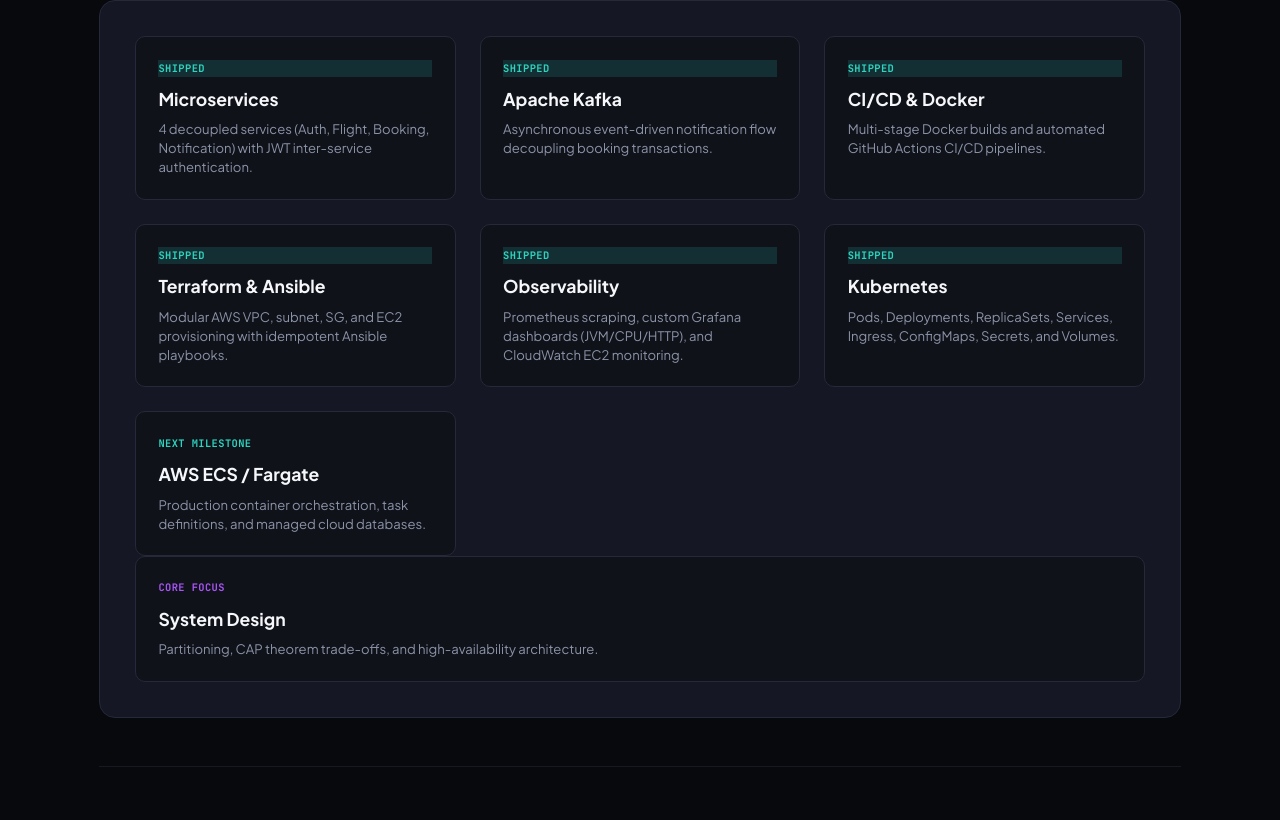
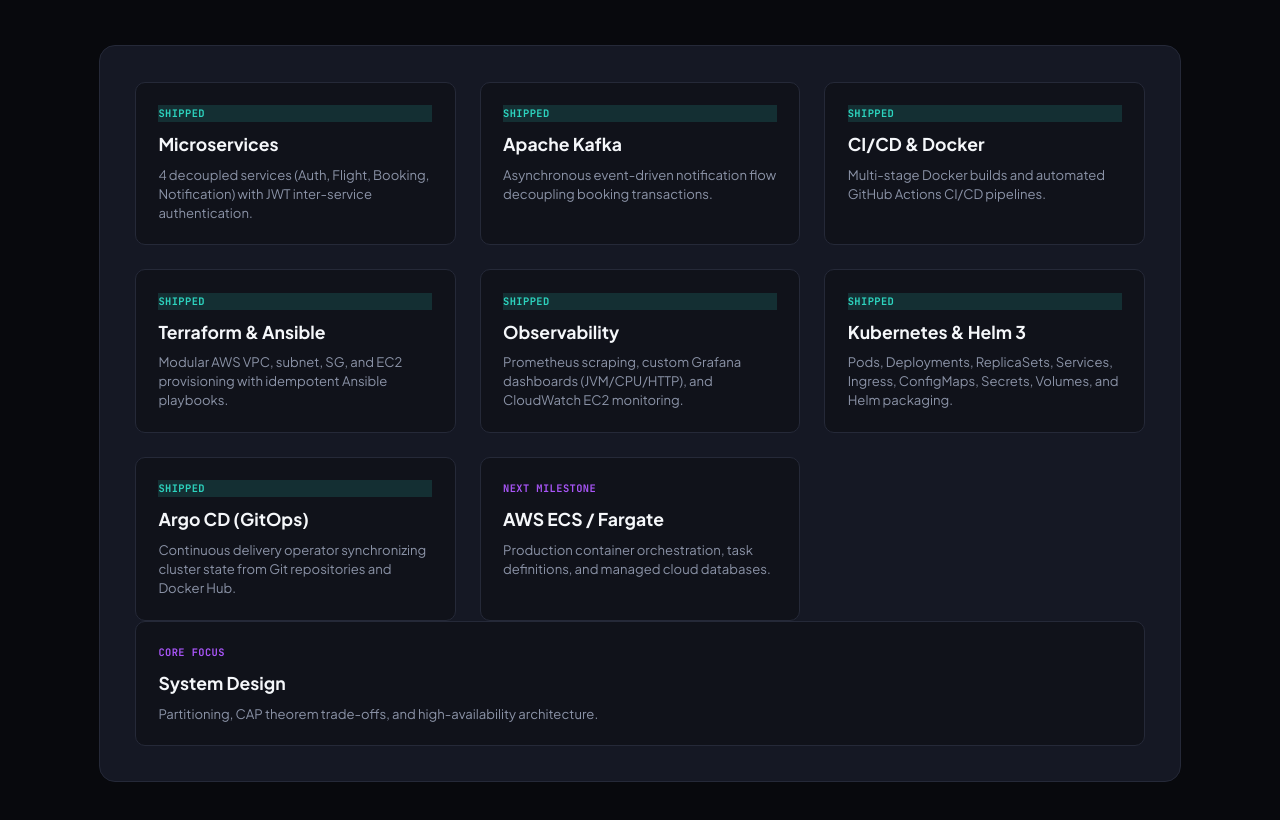
Before and after one commit to Nikhilreddy810/portfolio, a plain HTML site: page index.html in a window 1280 px wide. Shown: the part 5911-6731 px from the top of the page. Drawn offline with Linux system fonts and the light colour scheme.

Commit message:
feat: showcase Argo CD GitOps milestone and sync multi-track resumes

```diff
--- a/index.html
+++ b/index.html
@@ -573,6 +573,8 @@
             <span class="skill-pill">Bash / Shell Scripting</span>
             <span class="skill-pill">Networking</span>
             <span class="skill-pill">Kubernetes (Pods, Deployments, Services, Ingress, ConfigMaps, Secrets)</span>
+            <span class="skill-pill">Helm 3</span>
+            <span class="skill-pill">Argo CD (GitOps Continuous Delivery)</span>
             <span class="skill-pill">Docker</span>
             <span class="skill-pill">Docker Compose</span>
             <span class="skill-pill">Terraform (IaC Modules &amp; State)</span>
@@ -655,8 +657,14 @@
 
           <div class="roadmap-step">
             <div class="step-badge" style="background: rgba(45, 212, 191, 0.15); color: var(--accent-mint); border-color: rgba(45, 212, 191, 0.4);">SHIPPED</div>
-            <div class="step-title">Kubernetes</div>
-            <div class="step-desc">Pods, Deployments, ReplicaSets, Services, Ingress, ConfigMaps, Secrets, and Volumes.</div>
+            <div class="step-title">Kubernetes &amp; Helm 3</div>
+            <div class="step-desc">Pods, Deployments, ReplicaSets, Services, Ingress, ConfigMaps, Secrets, Volumes, and Helm packaging.</div>
+          </div>
+
+          <div class="roadmap-step">
+            <div class="step-badge" style="background: rgba(45, 212, 191, 0.15); color: var(--accent-mint); border-color: rgba(45, 212, 191, 0.4);">SHIPPED</div>
+            <div class="step-title">Argo CD (GitOps)</div>
+            <div class="step-desc">Continuous delivery operator synchronizing cluster state from Git repositories and Docker Hub.</div>
           </div>
 
           <div class="roadmap-step">
```
Also changed, not shown: 4 other files.
